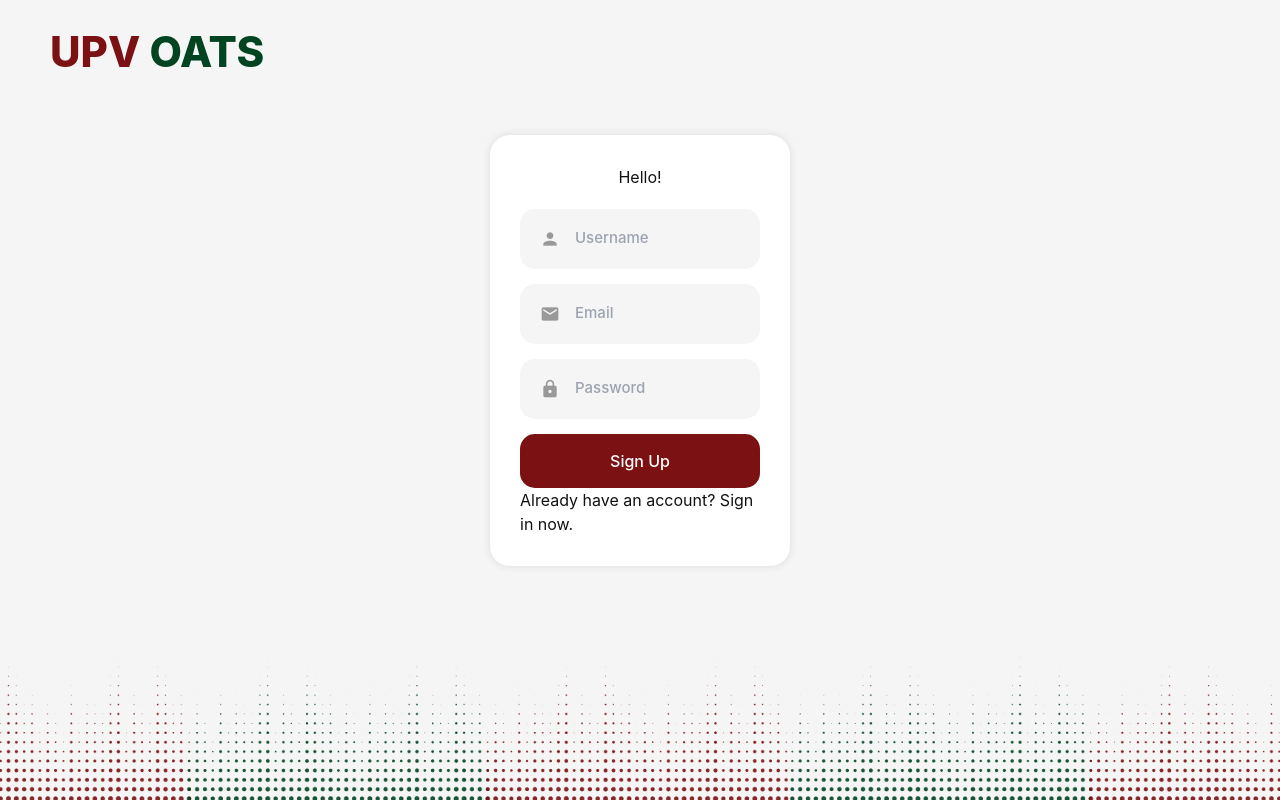
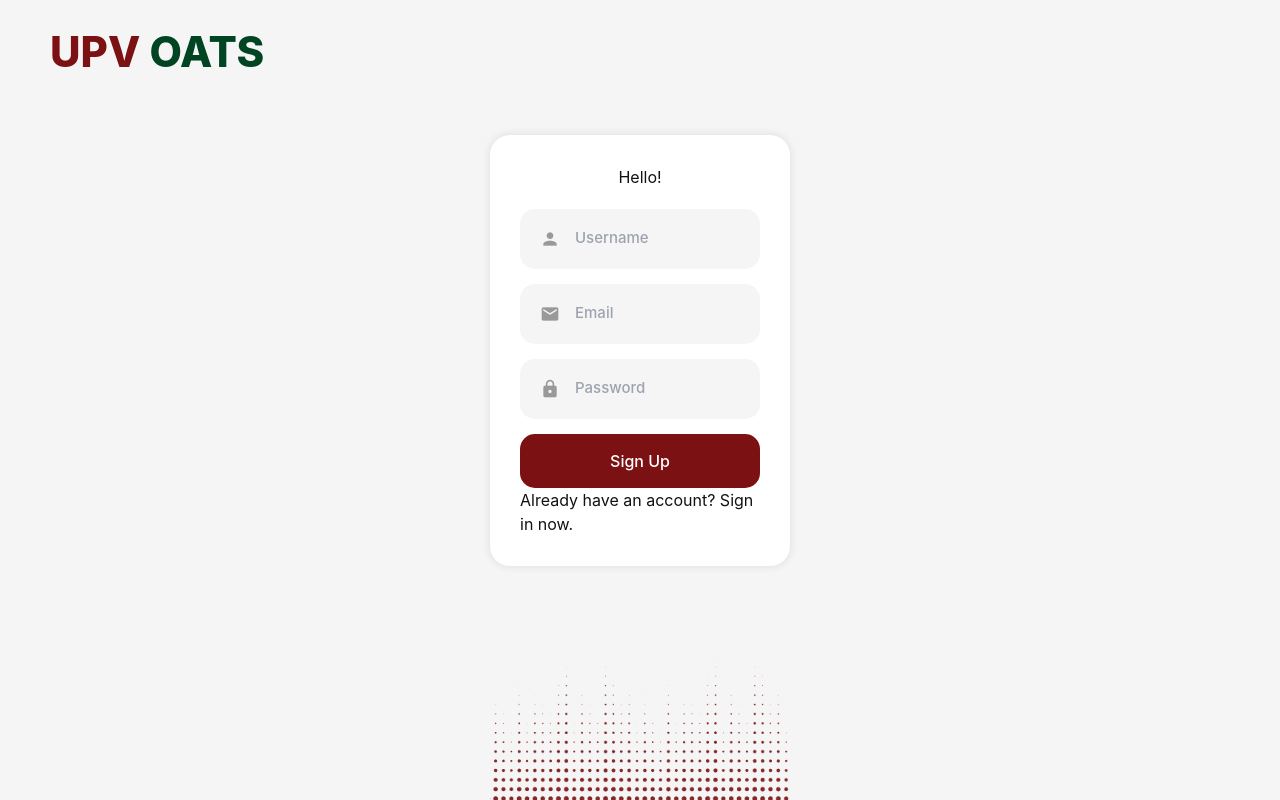
Before and after one commit to cpcelestial/UPV-OATS, a Next.js app: page / in a window 1280 px wide. Built offline with nearby package versions, Linux system fonts and the light colour scheme.

Commit message:
integrated database for creating account

```diff
--- a/app/App.css
+++ b/app/App.css
@@ -1,11 +1,13 @@
 @import url("https://fonts.googleapis.com/icon?family=Material+Icons");
 
-body {
+body,
+html {
   background-color: #f5f5f5;
   display: flex;
   align-items: center;
-  height: 100vh;
+  height: 100%;
   margin: 0;
+  justify-content: center;
   font-family: "Inter", sans-serif;
   color: #121212;
 }
--- a/app/firebase-config.ts
+++ b/app/firebase-config.ts
@@ -1,16 +1,19 @@
 // firebase-config.ts
 import { initializeApp } from "firebase/app";
-import { getAuth } from "firebase/auth";
+import { getAuth, createUserWithEmailAndPassword } from "firebase/auth";
 
 const firebaseConfig = {
-  apiKey: "YOUR_API_KEY",
-  authDomain: "YOUR_AUTH_DOMAIN",
-  projectId: "YOUR_PROJECT_ID",
-  storageBucket: "YOUR_STORAGE_BUCKET",
-  messagingSenderId: "YOUR_MESSAGING_SENDER_ID",
-  appId: "YOUR_APP_ID"
+  apiKey: "AIzaSyCECy-aZ_k_f7_MRZYasrezbDVBPsLKE7M",
+  authDomain: "oats-38392.firebaseapp.com",
+  databaseURL:
+    "https://oats-38392-default-rtdb.asia-southeast1.firebasedatabase.app",
+  projectId: "oats-38392",
+  storageBucket: "oats-38392.appspot.com",
+  messagingSenderId: "490235160932",
+  appId: "1:490235160932:web:cff8ab708b9ab656ba3271",
+  measurementId: "G-FZHT0C51LZ",
 };
 
-// Initialize Firebase
+// Initialize Firebase and authentication
 const app = initializeApp(firebaseConfig);
 export const auth = getAuth(app);
```
